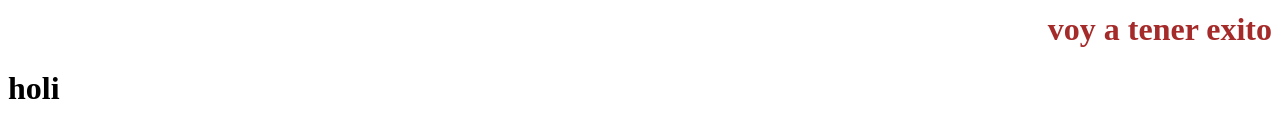
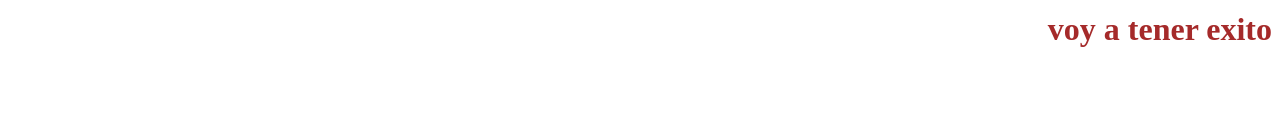
Before and after one commit to mish495/codificaci-n-de-paginas-web-, a plain HTML site: page index.html in a window 1280 px wide. Shown: the part 127-264 px from the top of the page. Drawn offline with Linux system fonts and the light colour scheme.

Commit message:
correccion de los h1

```diff
--- a/index.html
+++ b/index.html
@@ -27,6 +27,6 @@
     <h1 id="TP">Esto es una prueba</h1>
     <h1 id="TS">Mi primera pagina web</h1>
     <h1 id="TC">voy a tener exito</h1>
-    <h1>holi</h1>
+
 </body>
 </html>
```
